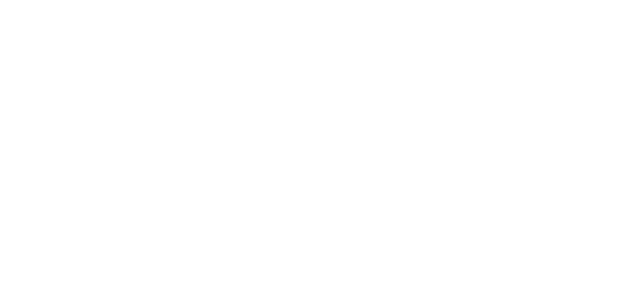
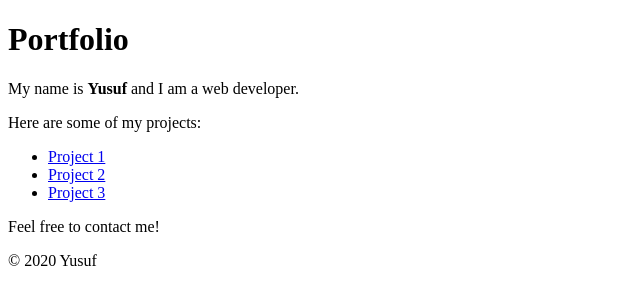
Before and after one commit to MaitreStick/Portfolio-, a plain HTML site: page index.html in a window 1280 px wide. Shown: the whole page, without its empty margins (0-640 px from the left). Drawn offline with Linux system fonts and the light colour scheme.

Commit message:
adding some options

```diff
--- a/index.html
+++ b/index.html
@@ -6,6 +6,18 @@
     <title>Portfolio</title>
 </head>
 <body>
+    <h1>Portfolio</h1>
+    <p>My name is <strong>Yusuf</strong> and I am a web developer.</p>
+    <p>Here are some of my projects:</p>
+    <ul>
+        <li><a href="project1.html">Project 1</a></li>
+        <li><a href="project2.html">Project 2</a></li>
+        <li><a href="project3.html">Project 3</a></li>
+    </ul>
+    <p>Feel free to contact me!</p>
+    <footer>
+        <p>&copy; 2020 Yusuf</p>
+    </footer>
 
 </body>
 </html>
```
